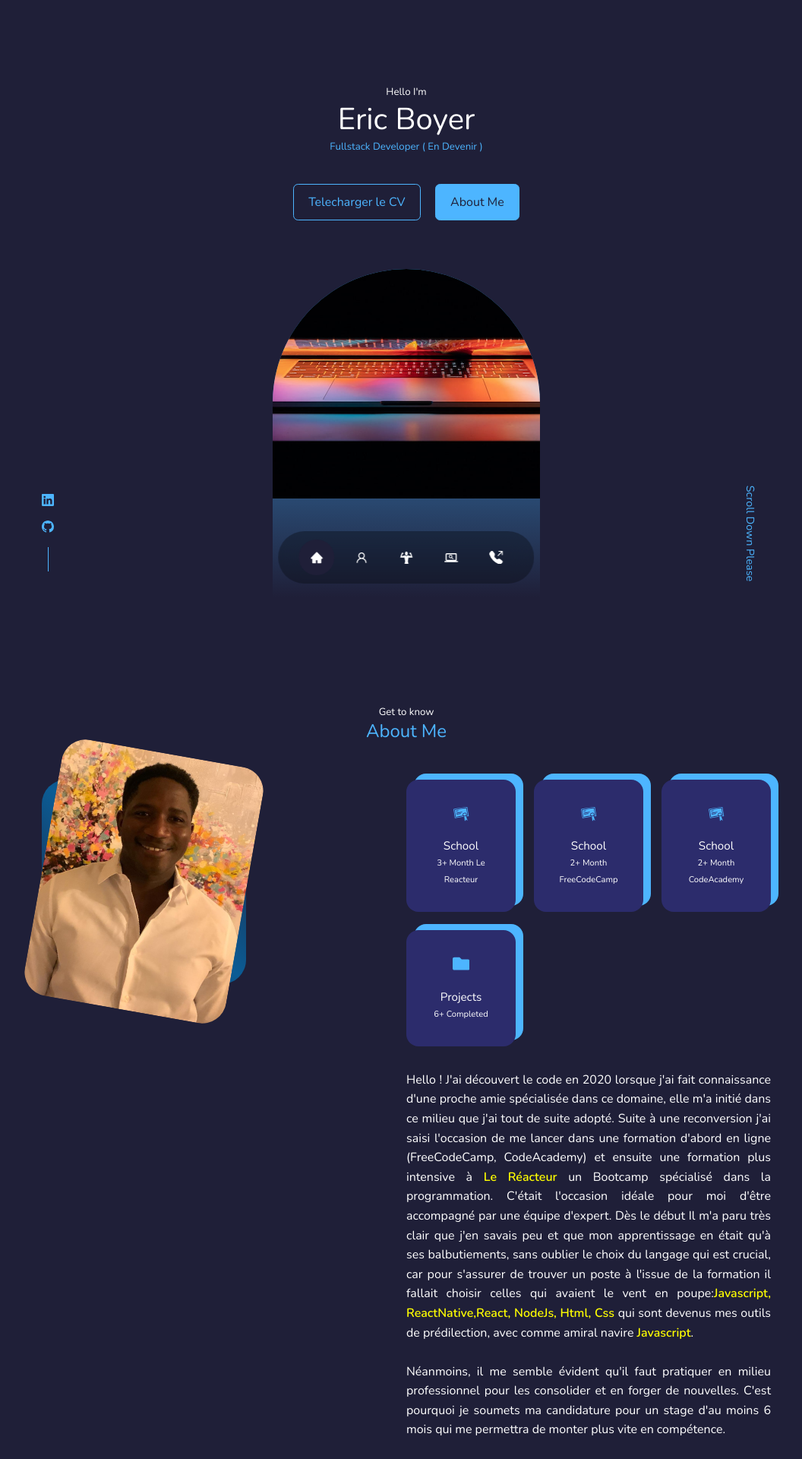
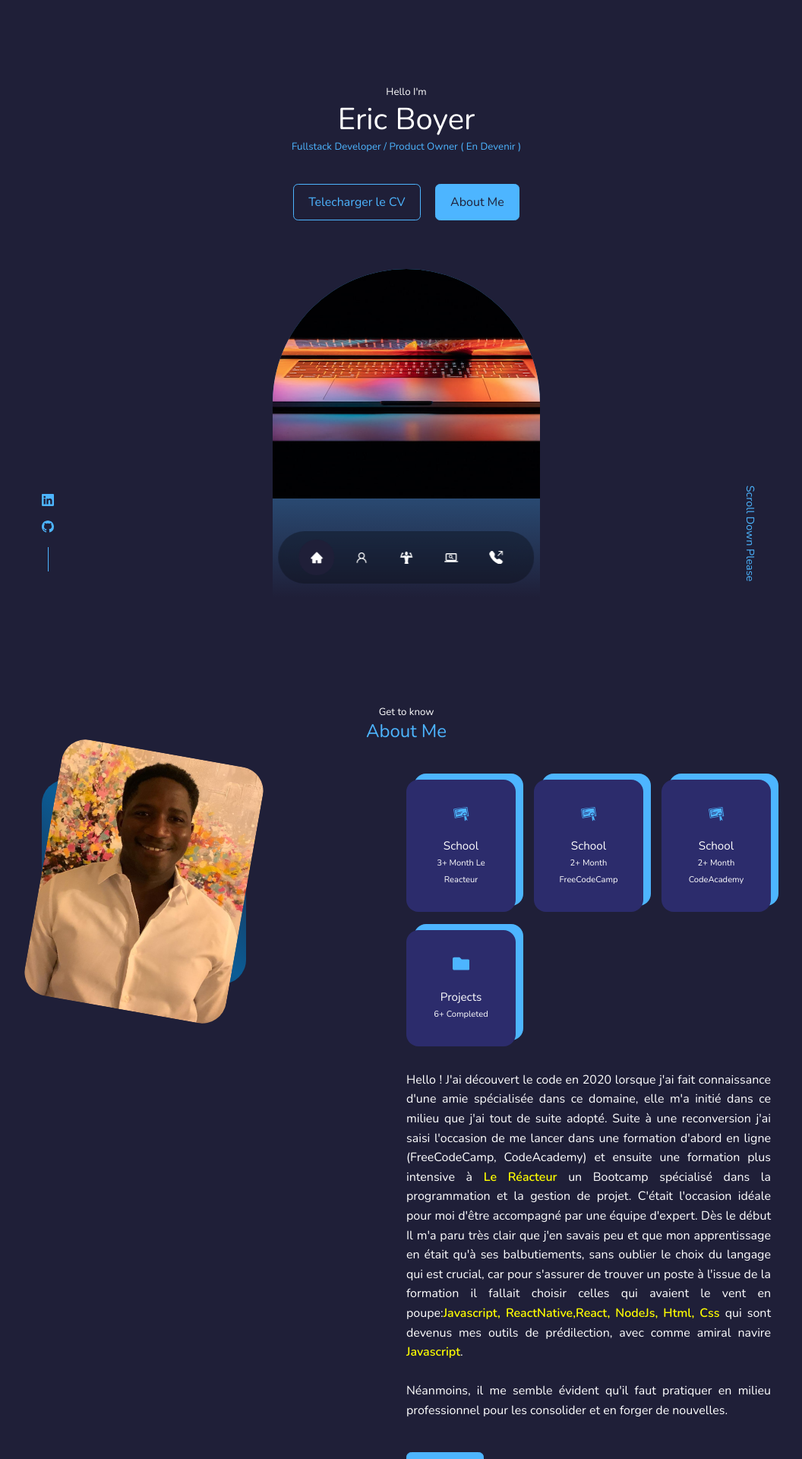
Before and after one commit to Eric-boyer/Portfolio, a React (Create React App) app: page / in a window 1280 px wide. Shown: the top 1920 px of the page at 76% size, without its empty margins (105-1161 px from the left). Built offline with nearby package versions, Linux system fonts and the light colour scheme.

Commit message:
portfolio-Version6

```diff
--- a/src/components/about/About.js
+++ b/src/components/about/About.js
@@ -42,7 +42,7 @@ function About() {
 
           <p className="texte__experience">
             Hello !   J'ai découvert le code en 2020 lorsque
-            j'ai fait connaissance d'une proche amie spécialisée dans ce
+            j'ai fait connaissance d'une amie spécialisée dans ce
             domaine, elle m'a initié dans ce milieu que j'ai tout de suite
             adopté. Suite à une reconversion j'ai saisi l'occasion de me
             lancer dans une formation d'abord en ligne (FreeCodeCamp,
@@ -54,7 +54,7 @@ function About() {
                   <strong style={{ color: "yellow" }}> Le Réacteur </strong>
                 </a>
             }
-            un Bootcamp spécialisé dans la programmation. C'était l'occasion idéale pour moi d'être accompagné par
+            un Bootcamp spécialisé dans la programmation et la gestion de projet. C'était l'occasion idéale pour moi d'être accompagné par
             une équipe d'expert. Dès le début Il m'a paru très
             clair que j'en savais peu et que mon apprentissage en était qu'à ses
             balbutiements, sans oublier le choix du langage qui est crucial, car
@@ -71,9 +71,7 @@ function About() {
             <br />
              Néanmoins, il
              me semble évident qu'il faut pratiquer en milieu professionnel
-            pour les consolider et en forger de nouvelles. C'est pourquoi je
-            soumets ma candidature pour un stage d'au moins 6 mois qui me
-            permettra de monter plus vite en compétence.
+            pour les consolider et en forger de nouvelles.
           </p>
           <a href="#contact" className="btn btn-primary">
             Parlons !
--- a/src/components/header/CV.js
+++ b/src/components/header/CV.js
@@ -1,10 +1,10 @@
 import React from 'react'
-import CVERICBOYER8 from "../../assets/CVERICBOYER8.pdf"
+import CVERICBOYER9 from "../../assets/CVERICBOYER9.pdf"
 
 function CV() {
   return (
     <div className='cv'>
-        <a href={CVERICBOYER8} download className='btn'>Telecharger le CV</a>
+        <a href={CVERICBOYER9} download className='btn'>Telecharger le CV</a>
         <a href='#about' className='btn btn-primary'>About Me</a>
     </div>
   )
--- a/src/components/header/Header.js
+++ b/src/components/header/Header.js
@@ -10,7 +10,7 @@ function Header() {
       <div className="container header__container">
         <h5>Hello I'm</h5>
         <h1>Eric Boyer</h1>
-        <h5 className="text-light">Fullstack Developer ( En Devenir )</h5>
+        <h5 className="text-light">Fullstack Developer / Product Owner ( En Devenir )</h5>
         <CV />
         <HeaderSocial/>
         <div className="moi">
```
Also changed, not shown: 2 other files (tests, documents, lock files or other folders).
